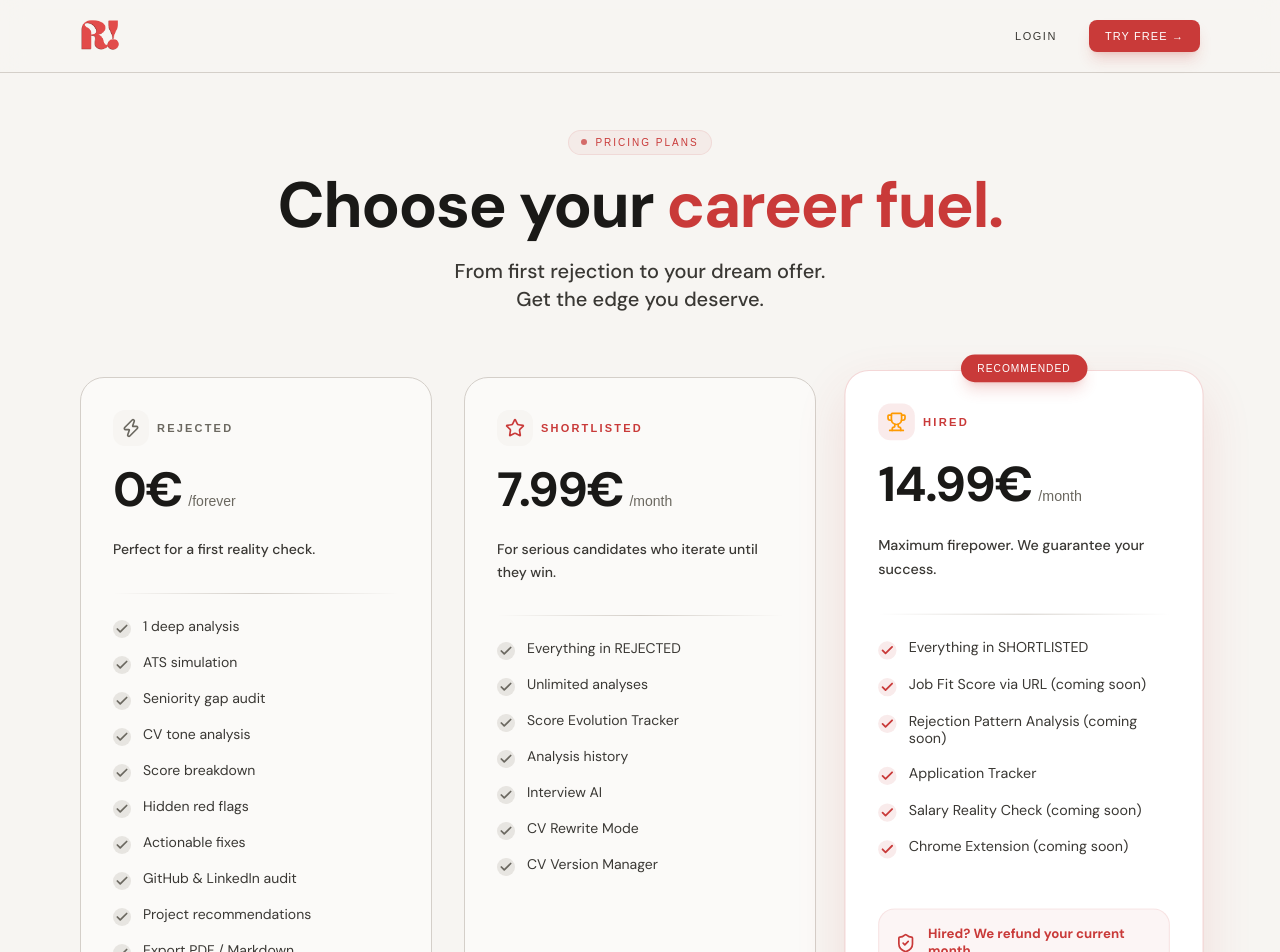
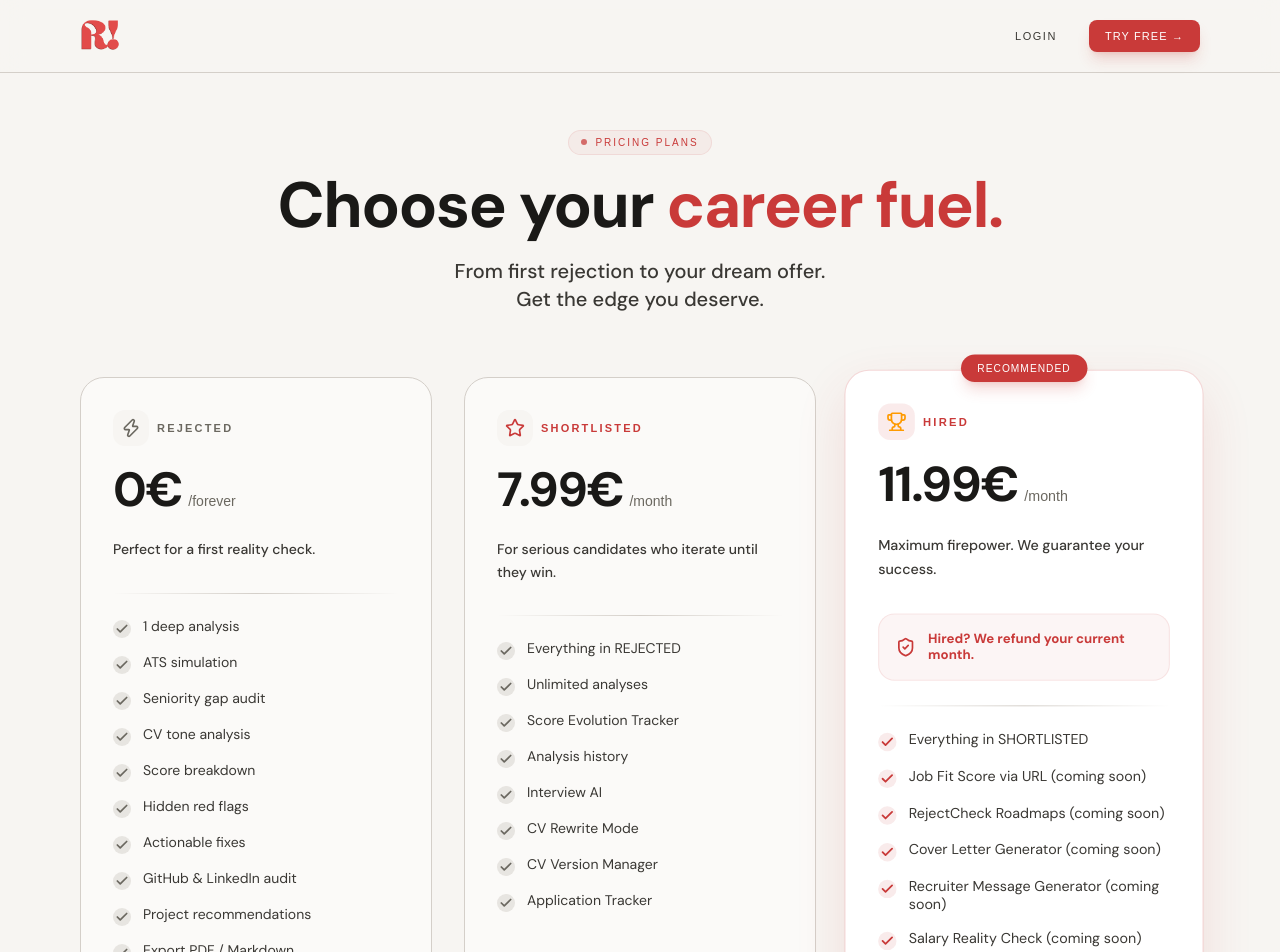
Before and after one commit to GarnierLenny/RejectCheck, a Next.js app in the folder web/: page /en/pricing in a window 1280 px wide. Shown: the top 952 px of the page. Built offline with nearby package versions, Linux system fonts and the light colour scheme; no server answers; a web font is replaced by a local one.

Commit message:
(chore): update pricing page

```diff
--- a/web/app/[lang]/pricing/page.tsx
+++ b/web/app/[lang]/pricing/page.tsx
@@ -52,7 +52,7 @@ function PricingContent() {
     {
       id: 'hired' as const,
       name: t.pricing.plans.hired.name,
-      price: '14.99€',
+      price: '11.99€',
       period: t.pricing.plans.hired.period,
       description: t.pricing.plans.hired.description,
       icon: <Trophy className="w-5 h-5 text-amber-500" />,
@@ -170,6 +170,15 @@ function PricingContent() {
                 </div>
               </div>
 
+              {plan.guarantee && (
+                <div className="mb-6 p-4 rounded-2xl bg-rc-red/5 border border-rc-red/10 flex items-center gap-3">
+                  <ShieldCheck className="w-5 h-5 text-rc-red shrink-0" />
+                  <span className="text-[13px] font-bold text-rc-red leading-tight">
+                    {plan.guarantee}
+                  </span>
+                </div>
+              )}
+
               <div className="space-y-4 mb-10 flex-1">
                 <div className="h-px w-full bg-gradient-to-r from-transparent via-rc-border to-transparent mb-6" />
                 <ul className="space-y-4">
@@ -185,15 +194,6 @@ function PricingContent() {
                   ))}
                 </ul>
               </div>
-
-              {plan.guarantee && (
-                <div className="mb-8 p-4 rounded-2xl bg-rc-red/5 border border-rc-red/10 flex items-center gap-3">
-                  <ShieldCheck className="w-5 h-5 text-rc-red shrink-0" />
-                  <span className="text-[13px] font-bold text-rc-red leading-tight">
-                    {plan.guarantee}
-                  </span>
-                </div>
-              )}
 
               <div className="mt-auto">
                 {plan.href ? (
--- a/web/dictionaries/en.json
+++ b/web/dictionaries/en.json
@@ -630,7 +630,8 @@
           "Analysis history",
           "Interview AI",
           "CV Rewrite Mode",
-          "CV Version Manager"
+          "CV Version Manager",
+          "Application Tracker"
         ],
         "cta": "Get Shortlisted"
       },
@@ -641,8 +642,9 @@
         "features": [
           "Everything in SHORTLISTED",
           "Job Fit Score via URL (coming soon)",
-          "Rejection Pattern Analysis (coming soon)",
-          "Application Tracker",
+          "RejectCheck Roadmaps (coming soon)",
+          "Cover Letter Generator (coming soon)",
+          "Recruiter Message Generator (coming soon)",
           "Salary Reality Check (coming soon)",
           "Chrome Extension (coming soon)"
         ],
--- a/web/dictionaries/fr.json
+++ b/web/dictionaries/fr.json
@@ -630,7 +630,8 @@
           "Historique des analyses",
           "Entretien IA",
           "Mode Réécriture CV",
-          "Gestionnaire de versions CV"
+          "Gestionnaire de versions CV",
+          "Suivi des candidatures"
         ],
         "cta": "Être présélectionné"
       },
@@ -641,8 +642,9 @@
         "features": [
           "Tout dans PRÉSÉLECTIONNÉ",
           "Score de fit via URL (bientôt)",
-          "Analyse des patterns de rejet (bientôt)",
-          "Suivi des candidatures",
+          "Roadmaps RejectCheck (bientôt)",
+          "Générateur de lettre de motivation (bientôt)",
+          "Générateur de message recruteur (bientôt)",
           "Vérification du salaire réel (bientôt)",
           "Extension Chrome (bientôt)"
         ],
```
